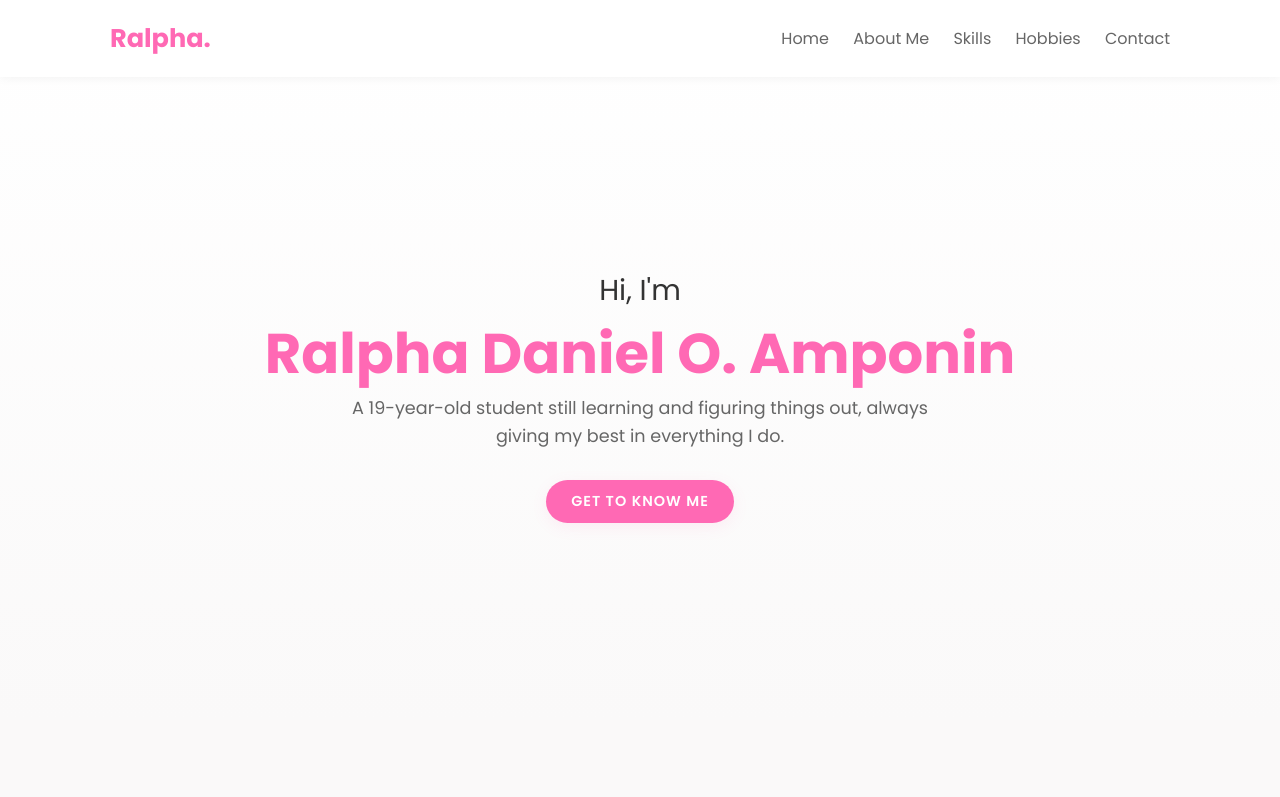
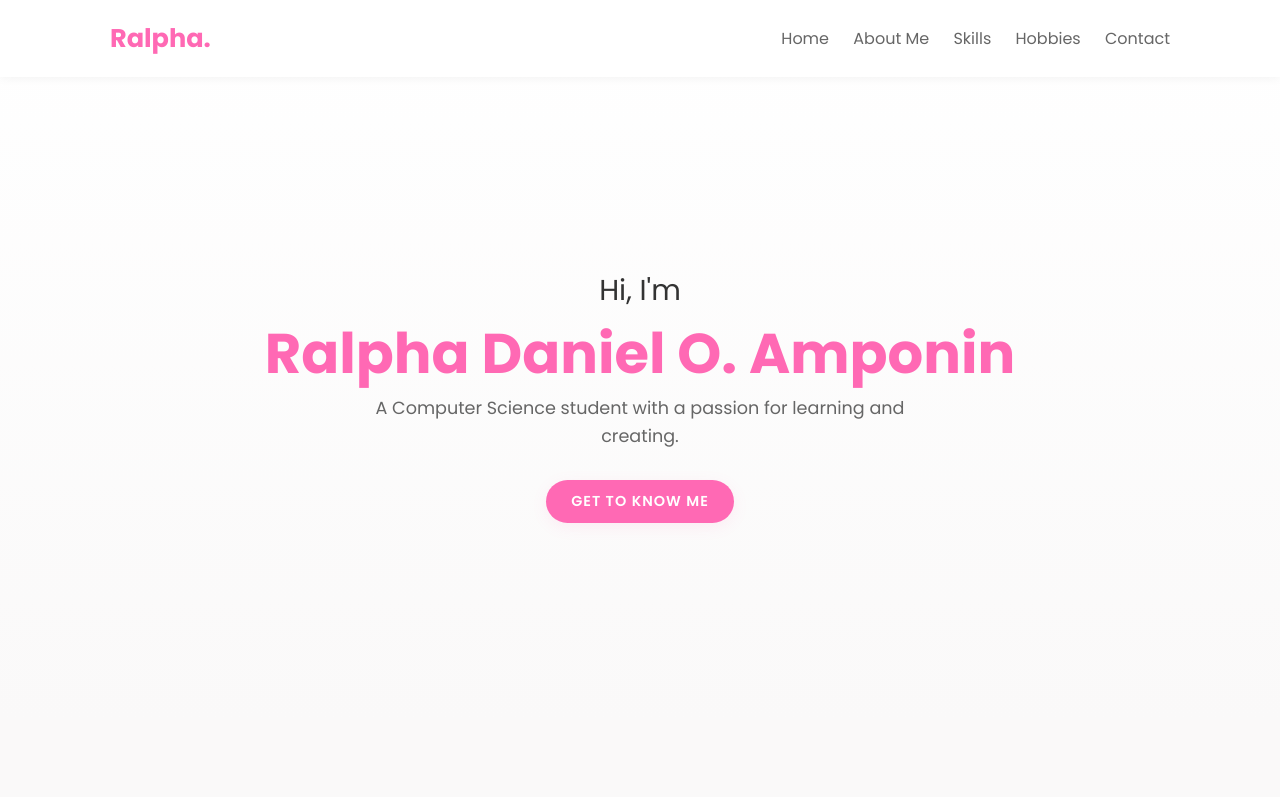
Before and after one commit to amponinralpha/myportfolio, a plain HTML site: page index.html in a window 1280 px wide. Shown: the top 797 px of the page. Drawn offline with Linux system fonts and the light colour scheme.

Commit message:
Add files via upload

```diff
--- a/index.html
+++ b/index.html
@@ -538,7 +538,7 @@
             <div class="fade-in-up">
                 <h2 class="soft-heading">Hi, I'm</h2>
                 <h1 class="main-title">Ralpha Daniel O. Amponin</h1>
-                <p class="intro-text">A 19-year-old student still learning and figuring things out, always giving my best in everything I do.</p>
+                <p class="intro-text">A Computer Science student with a passion for learning and creating.</p>
                 <a href="#about" class="btn smooth-hover fade-in-up delay-200">
                     Get to know me
                 </a>
```
